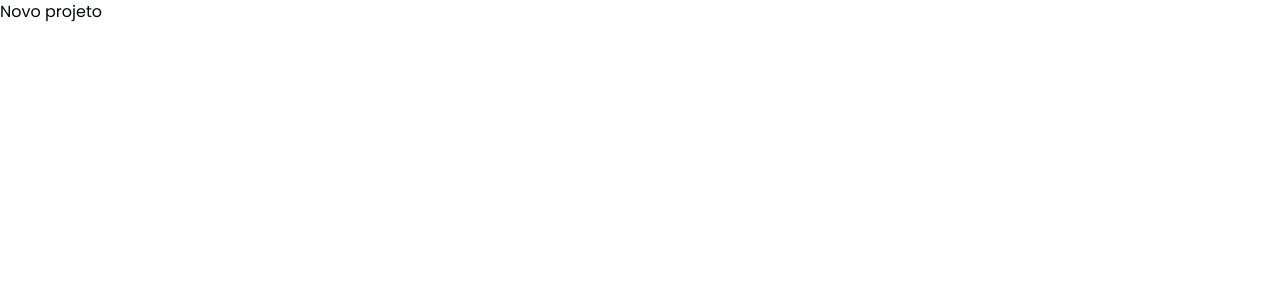
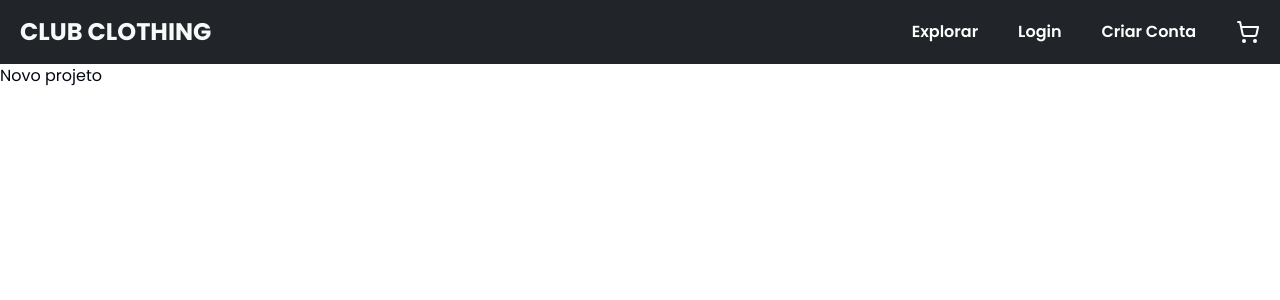
Before and after one commit to EsdrasCFF/club-clothing-ecommerce, a React (Vite) app: page / in a window 1280 px wide. Shown: the top 300 px of the page. Built offline with nearby package versions, Linux system fonts and the light colour scheme.

Commit message:
feat: add Header component

```diff
--- /dev/null
+++ b/src/components/header.tsx
@@ -0,0 +1,17 @@
+import { ShoppingCart } from 'lucide-react'
+import { Link } from 'react-router-dom'
+
+export function Header() {
+  return (
+    <header className="flex h-16 w-full items-center justify-between bg-customPrimary px-5">
+      <h2 className="text-2xl font-bold leading-none text-white2">CLUB CLOTHING</h2>
+
+      <div className="flex items-center gap-10 text-base font-semibold leading-none text-white">
+        <Link to={''}>Explorar</Link>
+        <Link to={''}> Login </Link>
+        <Link to={''}> Criar Conta </Link>
+        <ShoppingCart strokeWidth={2} />
+      </div>
+    </header>
+  )
+}
--- a/src/main.tsx
+++ b/src/main.tsx
@@ -3,9 +3,16 @@ import { createRoot } from 'react-dom/client'
 
 import './index.css'
 import Home from './pages/home'
+import { Header } from './components/header'
+import { BrowserRouter } from 'react-router-dom'
 
 createRoot(document.getElementById('root')!).render(
   <StrictMode>
-    <Home />
+    <BrowserRouter>
+      <div className="flex h-full flex-col">
+        <Header />
+        <Home />
+      </div>
+    </BrowserRouter>
   </StrictMode>
 )
```
